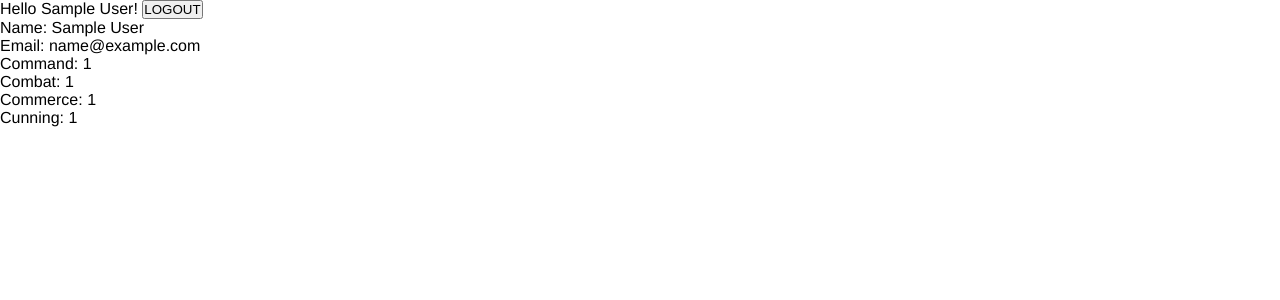
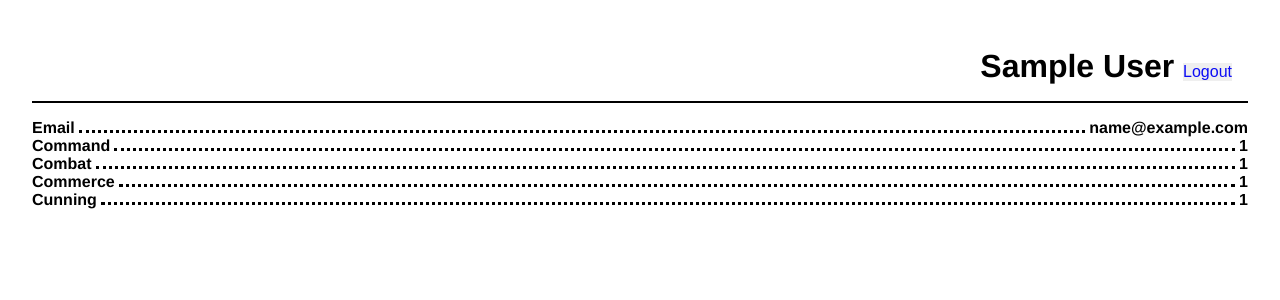
Before and after one commit to vxxce/csis2440, a PHP site: page /pages/exercises/ce12/Dashboard.php in a window 1280 px wide. Shown: the top 300 px of the page. Run offline with PHP 8.4, Linux system fonts and the light colour scheme; the visitor is signed in with stand-in values (Sample User, id 1).

Commit message:
server-side validation, barebones design

```diff
--- a/public/pages/exercises/ce12/Dashboard.php
+++ b/public/pages/exercises/ce12/Dashboard.php
@@ -1,7 +1,6 @@
 <?php
-
 session_start();
-
+// User not logged in.
 if (!isset($_SESSION['email'])) header("Location: Login.php");
 
 $name = $_SESSION['name'];
@@ -10,7 +9,6 @@ $command = $_SESSION['command'];
 $combat = $_SESSION['combat'];
 $commerce = $_SESSION['commerce'];
 $cunning = $_SESSION['cunning'];
-
 ?>
 
 <!DOCTYPE html>
@@ -23,24 +21,45 @@ $cunning = $_SESSION['cunning'];
 </head>
 
 <body>
+  <main>
     <nav>
       <ul>
-      <li class="nav-item">Hello <?= $_SESSION['name'] ?>!</li>
+        <li class="nav-item"><?= $_SESSION['name'] ?></li>
           <li class="nav-item">
             <form class="nav-item" action="Logout.php">
-          <button type="submit">LOGOUT</button>
+              <button class="nav-item" type="submit">Logout</button>
             </form>
           </li>
       </ul>
     </nav>
-  <ul>
-    <li>Name: <?= $name ?></li>
-    <li>Email: <?= $email ?></li>
-    <li>Command: <?= $command ?></li>
-    <li>Combat: <?= $combat ?></li>
-    <li>Commerce: <?= $commerce ?></li>
-    <li>Cunning: <?= $cunning ?></li>
+    <ul id="stats-list">
+      <li class="stats">
+        <span>Email</span>
+        <div class="trail"></div>
+        <span><?= $email ?></span>
+      </li>
+      <li class="stats">
+        <span>Command</span>
+        <div class="trail"></div>
+        <span><?= $command ?></span>
+      </li>
+      <li class="stats">
+        <span>Combat</span>
+        <div class="trail"></div>
+        <span><?= $combat ?></span>
+      </li>
+      <li class="stats">
+        <span>Commerce</span>
+        <div class="trail"></div>
+        <span><?= $commerce ?></span>
+      </li>
+      <li class="stats">
+        <span>Cunning</span>
+        <div class="trail"></div>
+        <span><?= $cunning ?></span>
+      </li>
     </ul>
+  </main>
 </body>
 
 </html>
--- a/public/pages/exercises/ce12/Logout.php
+++ b/public/pages/exercises/ce12/Logout.php
@@ -1,7 +1,5 @@
 <?php
-
 session_start();
-
 $_SESSION = [];
 session_destroy();
 header("Location: Login.php");
--- a/public/pages/exercises/ce12/css/style.css
+++ b/public/pages/exercises/ce12/css/style.css
@@ -15,10 +15,13 @@
   --form-group-margin: 0.3rem;
 }
 
-/* resets */
+/* universal resets */
 * { margin: 0; padding: 0; }
 ul, ol, li { list-style: none; }
 
+main {
+  padding: 2rem;
+}
 
 .modal {
   position: fixed;
@@ -28,39 +31,38 @@ ul, ol, li { list-style: none; }
 }
 
 form.true {
-  align-items: center;
   display: flex;
   flex-direction: column;
+  align-items: flex-end;
   width: 30rem;
-  align-items: flex-end;
+  padding: 2rem;
   border: 2px solid black;
   border-radius: 0.6rem;
-  padding: 2rem;
 }
 
 .form-header {
+  margin: 0.15rem 0.2rem 1rem 0.2rem;
   text-transform: uppercase;
-  margin: 0.15rem 0.2rem 1rem 0.2rem;
 }
 
 .form-group {
+  display: inline-block;
   margin: var(--form-group-margin);
   width: 100%;
   text-align: right;
-  display: inline-block;
 }
 
 input {
   height: 2rem;
   width: 20rem;
+  padding: var(--input-padding);
   font-size: 1rem;
   border-radius: 0.3rem;
-  background-color: var(--action-space);
   border-bottom: 2px solid var(--neutral-dark);
   border-top: 2px solid transparent;
   border-right: 2px solid transparent;
   border-left: 2px solid transparent;
-  padding: var(--input-padding);
+  background-color: var(--action-space);
 }
 
 input:focus {
@@ -72,10 +74,10 @@ label {
 }
 
 .submit {
+  justify-self: end;
   width: min-content;
-  justify-self: end;
+  padding: 0.5rem 1rem;
   border-radius: 2rem;
-  padding: 0.5rem 1rem;
   border: none;
   background-color: var(--submit-primary);
   color: white;
@@ -83,21 +85,75 @@ label {
 }
 
 .submit:hover {
+  cursor: pointer;
   background-color: var(--submit-hover);
-  cursor: pointer;
 }
 
 .error {
+  height: 1.15rem;
+  padding: 0.30rem;
   font-size: 0.9rem;
   font-style: italic;
   color: var(--alert);
-  padding: 0.30rem;
-  height: 1.15rem;
 }
 
 .nav-item {
   display: inline;
 }
+
+nav > ul {
+  text-align: right;
+  font-size: 2rem;
+  font-weight: 700;
+  border-bottom: 2px solid black;
+  padding: 1rem;
+}
+
+nav button {
+  border: none;
+  background-color: none;
+  font-size: 1rem;
+  color: var(--submit-primary);
+}
+
+nav button:hover {
+  cursor: pointer;
+  text-decoration: underline;
+  color: var(--submit-hover)
+}
+
+#stats-list {
+  padding: 1rem 0;
+}
+
+.stats {
+  display: flex;
+  flex-wrap: nowrap;
+  justify-content: stretch;
+  align-items: baseline;
+}
+
+.stats > span {
+  max-width: min-content;
+  font-weight: 700;
+}
+
+.stats > span:first-child {
+  justify-self: flex-start;
+}
+
+.stats > span:nth-child(3) {
+  justify-self: flex-end;
+}
+
+.trail {
+  display: inline-block;
+  flex-shrink: 1;
+  width: 100%;
+  margin: 0 0.25rem;
+  border-bottom-style: dotted;
+}
+
 
 @media screen and (max-width: 600px) {
 
@@ -111,14 +167,13 @@ label {
   }
 
   label {
-    text-align: left;
       display: block;
       width: 100%;
       padding: 0.4rem 0;
+      text-align: left;
   }
 
   input {
       width: 100%;
   }
-
 }
```
Also changed, not shown: public/pages/exercises/ce12/Login.php (+7 -14 lines), public/pages/exercises/ce12/NewAccount.php (+36 -15 lines), public/pages/exercises/ce12/authenticate.php (+11 -13 lines), public/pages/exercises/ce12/js/validateRegistration.js (deleted, +0 -31 lines), public/pages/exercises/ce12/scripts/validateRegistration.js (added, +32 -0 lines), public/pages/exercises/ce12/scripts/validateRegistration.php (added, +21 -0 lines). Lines whose indentation alone changed are shown as unchanged.
